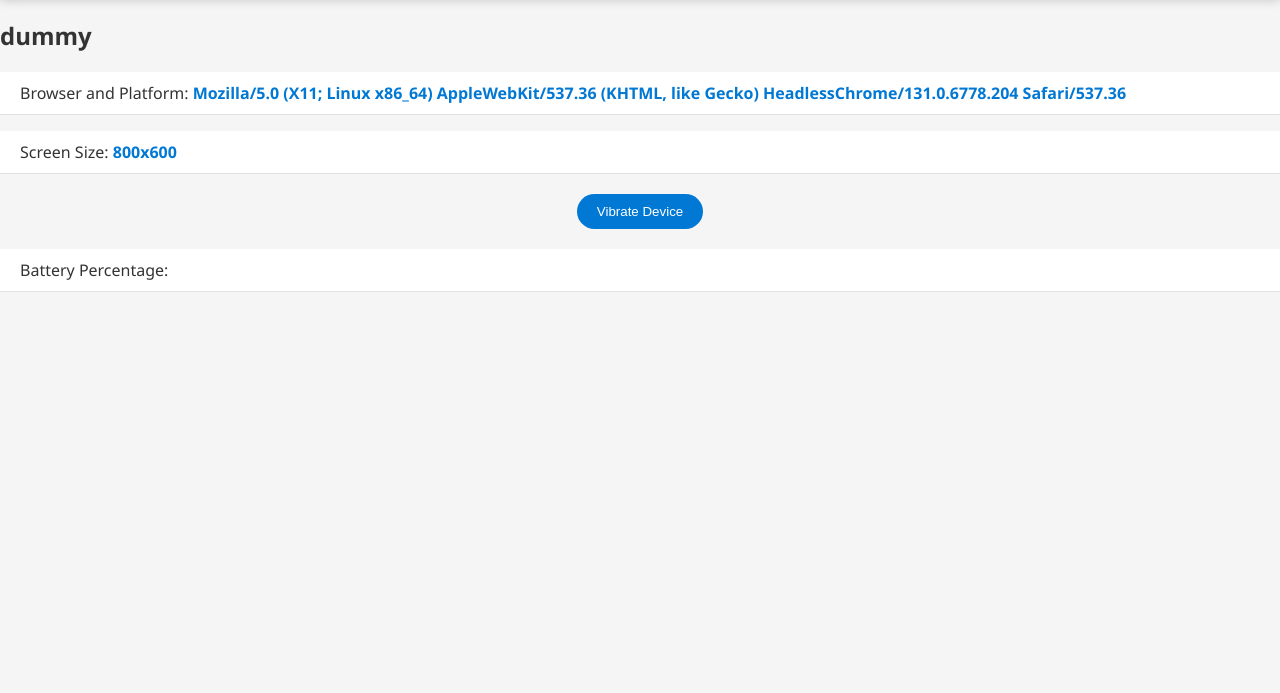
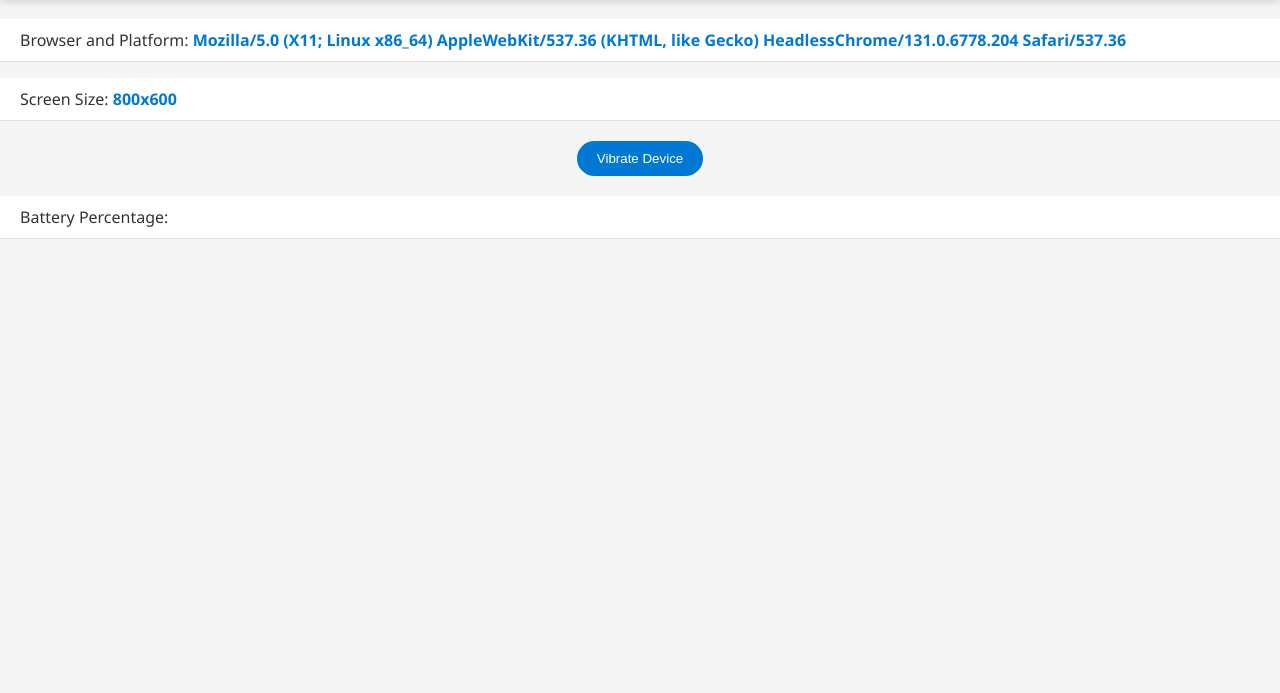
Before and after one commit to Lalithkumarj/device-information-system, a plain HTML site: page index.html in a window 1280 px wide. Shown: the part 107-800 px from the top of the page. Drawn offline with Linux system fonts and the light colour scheme.

Commit message:
Update index.html

```diff
--- a/index.html
+++ b/index.html
@@ -85,7 +85,6 @@
   </head>
   <body>
     <h1>Device Information</h1>
-    <h2>dummy</h2>
 
     <p>Browser and Platform: <span id="systemVersion"></span></p>
     <p>Screen Size: <span id="screenSize"></span></p>
```
